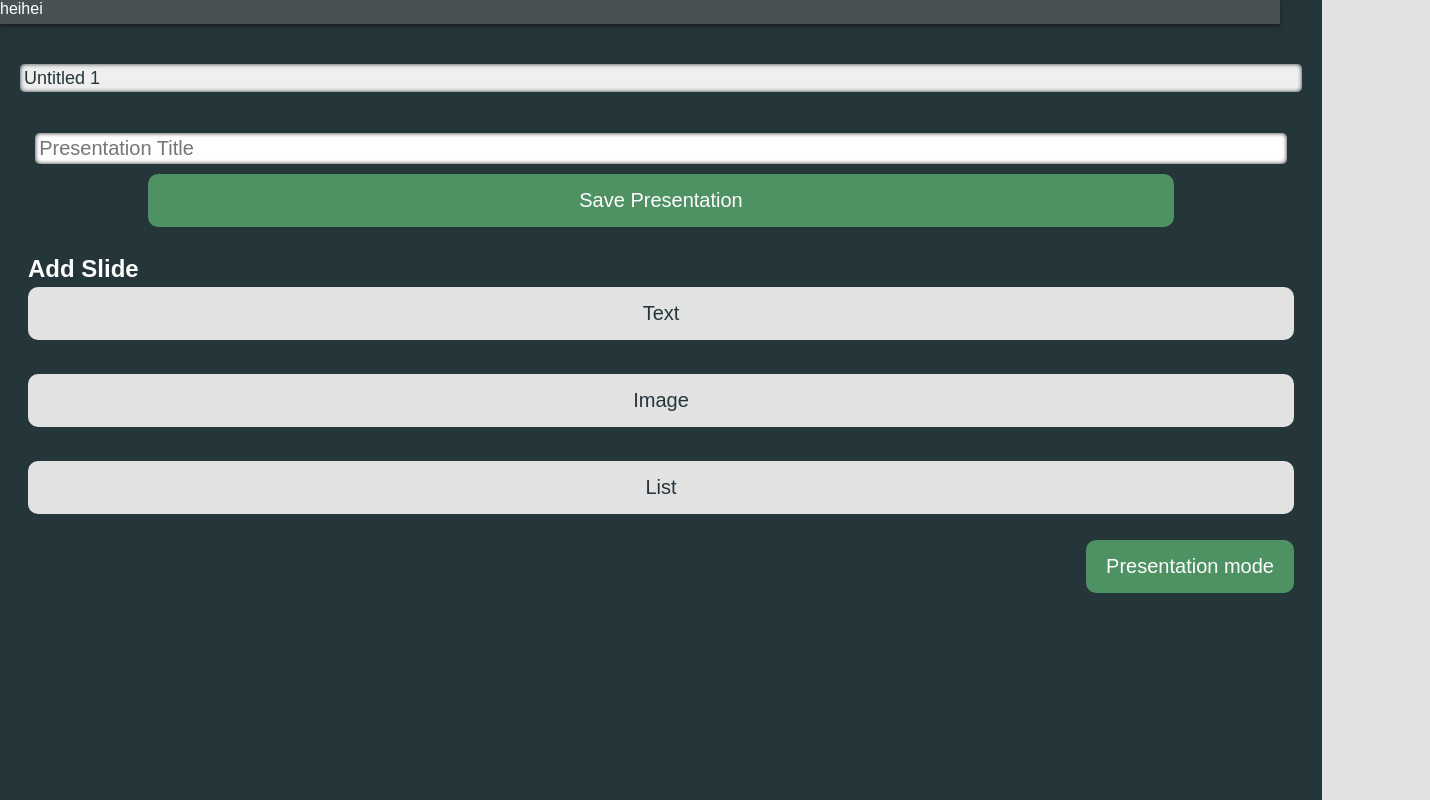
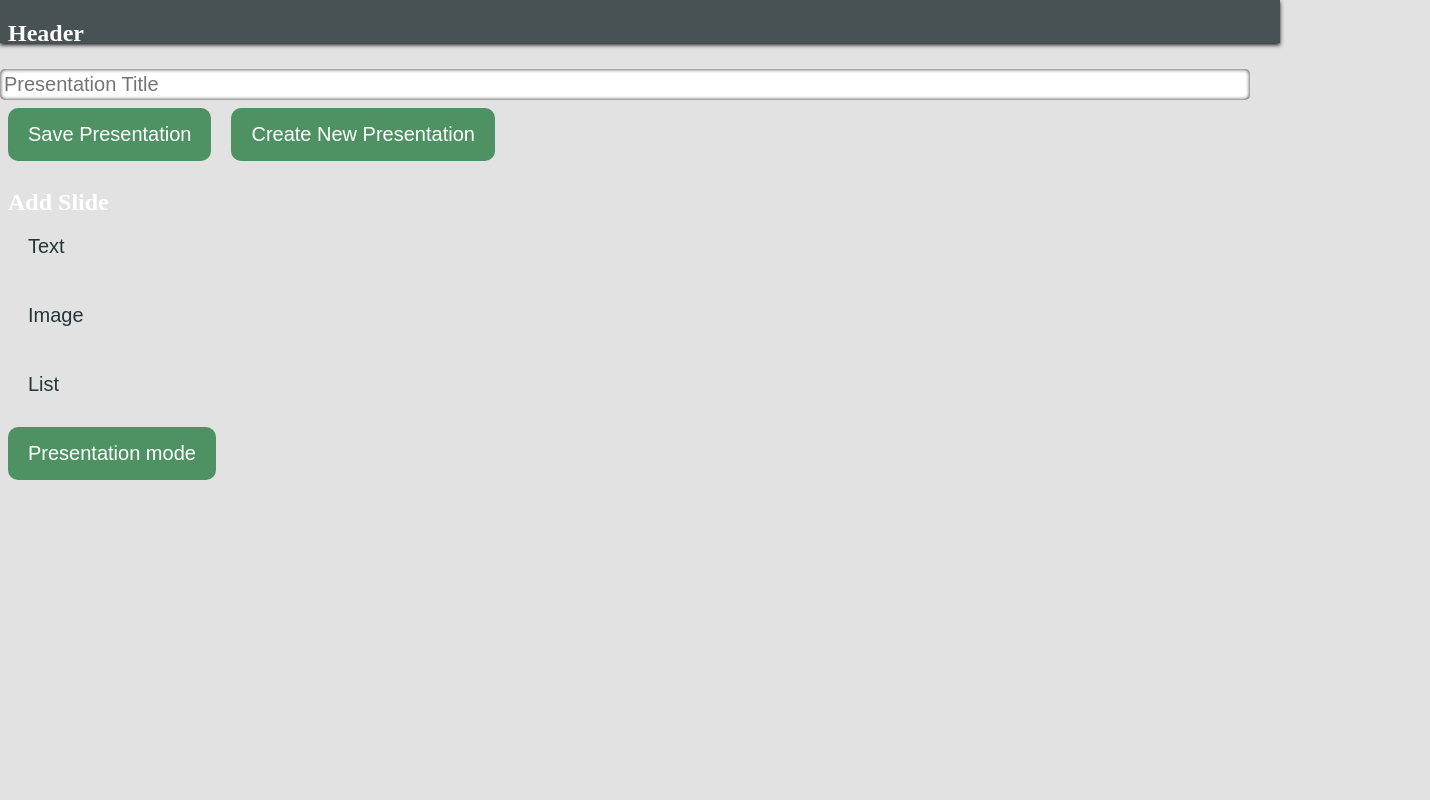
Before and after one commit to MM-200-semesterproject/semesterproject, a website with bundled scripts: page public/index.html in a window 1280 px wide. Shown: the top 800 px of the page, 1430 px wide, since content can reach past the window. Built offline with nearby package versions, Linux system fonts and the light colour scheme.

Commit message:
css partial cleanup

```diff
--- a/public/index.html
+++ b/public/index.html
@@ -5,12 +5,14 @@
     <meta charset="UTF-8">
     <meta name="viewport" content="width=device-width, initial-scale=1.0">
     <title>Edit Mode</title>
-    <link rel="stylesheet" type="text/css" href="styles/PresentasjonStyle.css">
+    <link rel="stylesheet" type="text/css" href="styles/global.css">
 </head>
 
 <body>
 
-<header class="header">heihei</header>
+<header class="header">
+    <h2>Header</h2>
+</header>
 
 <div class="editWrapper">
     <div class="editMenu">
@@ -21,15 +23,16 @@
 
         <form id="savePresForm">
             <input id="inpPresTitle" class="input" type="text" placeholder="Presentation Title"/>
-            <input id="saveNewPres" class="BtnGreen" type="submit" value="Save Presentation"/>
+            <button id="savePres" class="btnGreen" type="submit" value="submit">Save Presentation</button>
+            <button id="createPres" class="btnGreen" type="submit" value="submit">Create New Presentation</button>
         </form>
 
-        <h2 class="h2menu">Add Slide</h2>
-        <button id="addTxt" class="BtnGrey">Text</button><br>
-        <button id="addImg" class="BtnGrey">Image</button><br>
-        <button id="addList" class="BtnGrey">List</button><br>
+        <h2>Add Slide</h2>
+        <button id="addTxt" class="btnGrey">Text</button><br>
+        <button id="addImg" class="btnGrey">Image</button><br>
+        <button id="addList" class="btnGrey">List</button><br>
 
-        <button id="presentMode" class="BtnGreen">Presentation mode</button>
+        <button id="presentMode" class="btnGreen">Presentation mode</button>
 
 
 
--- a/public/js/client.js
+++ b/public/js/client.js
@@ -1,14 +1,11 @@
-import {TextBox} from './spawningElement.js';
+import { TextBox } from './spawningElement.js';
 
 const btnAddTxt = document.getElementById('addTxt');
 
-btnAddTxt.addEventListener('click', async evt => {
-
-    let txt1 = new TextBox("text");
-    txt1.spawnText(document.getElementById('slideDiv'));
-
-})
-
+btnAddTxt.addEventListener('click', async (evt) => {
+  let txt1 = new TextBox('text');
+  txt1.spawnText(document.getElementById('slideDiv'));
+});
 
 let presMenuSelect = document.getElementById('crntPresentation');
 let savePresBtn = document.getElementById('savePresBtn');
@@ -28,8 +25,8 @@ let savePresBtn = document.getElementById('savePresBtn');
 });*/
 
 let presentations = [];
-let savePresForm = document.getElementById('savePresForm');
-savePresForm.addEventListener('submit', async evt => {
+let savePresForm = document.getElementById('createPres');
+savePresForm.addEventListener('submit', async (evt) => {
   evt.preventDefault();
 
   let url = 'https://moreslides.herokuapp.com/presentation';
@@ -38,12 +35,12 @@ savePresForm.addEventListener('submit', async evt => {
   console.log(fdata);
 
   let cfg = {
-    method: "POST",
-    body: fdata
-  }
+    method: 'POST',
+    body: fdata,
+  };
 
-  let response = await fetch(url, cfg).then(data => {
+  let response = await fetch(url, cfg).then((data) => {
     response.json();
     console.log(data);
   });
-})
+});
--- /dev/null
+++ b/public/styles/global.css
@@ -0,0 +1,102 @@
+body {
+  background-color: #e2e2e2;
+  margin: 0;
+  height: 100vh;
+  overflow: hidden;
+}
+
+header {
+  position: fixed;
+  width: 100%;
+  height: 3%;
+  max-height: 60px;
+  min-height: fit-content;
+  background-color: #485153;
+  box-shadow: 0 2px 4px #191c1d;
+  z-index: 9999;
+}
+
+h1 {
+  color: #e2e2e2;
+  font-size: 30px;
+  margin-bottom: 40px;
+  text-align: center;
+}
+
+h2 {
+  text-align: left;
+  color: #ffffff;
+  margin-bottom: -4px;
+  margin-left: 8px;
+}
+
+a {
+  text-decoration: none;
+  display: flex;
+  flex-wrap: wrap;
+  color: #25363a;
+  justify-content: center;
+  align-content: center;
+  border-radius: 30px;
+  padding: 15px 20px;
+  width: 50px;
+  height: 60px;
+  font-size: 60px;
+}
+
+a.arrowBtn {
+  opacity: 0.3;
+}
+
+a:hover {
+  opacity: 1;
+}
+
+button {
+  border: none;
+  padding: 15px 20px;
+  text-align: center;
+  text-decoration: none;
+  display: inline-block;
+  font-size: 20px;
+  margin: 8px 8px;
+  cursor: pointer;
+  border-radius: 10px;
+}
+
+button:active {
+  box-shadow: inset 0 0 4px #212324;
+}
+
+input {
+  border: none;
+  border-radius: 5px;
+  font-size: 20px;
+  margin-bottom: 0px;
+  padding: 4px;
+  box-shadow: inset 0 0 4px #212324;
+  width: 97%;
+}
+
+select {
+  appearance: none;
+  border: none;
+  border-radius: 5px;
+  color: #25363a;
+  cursor: pointer;
+  font-size: 18px;
+  margin-bottom: 5px;
+  padding: 4px;
+  display: grid;
+  align-items: center;
+  box-shadow: inset 0 0 4px #25363a;
+}
+
+.btnGreen {
+  background-color: #4e9263;
+  color: white;
+}
+.btnGrey {
+  background-color: #e2e2e2;
+  color: #25363a;
+}
--- a/public/styles/login.css
+++ /dev/null
@@ -1,58 +0,0 @@
-
-
-input {
-    font-size: 20px;
-}
-
-body{
-    background-color:#E2E2E2;
-}
-
-.SignUpandLogIn{
-    background-color: #25363A;
-    border: none;
-    padding: 50px 120px;
-    margin: 50px 650px;
-    border-radius: 10px;
-    display: flex;
-    flex-direction: column;
-    font-size: 10px;
-
-}
-
-.LogIn {
-     background-color:#4e9263;
-     border: none;
-     color: white;
-     padding: 15px 20px;
-     text-align: center;
-     text-decoration: none;
-     display: inline-block;
-     font-size: 16px;
-     margin: 4px 2px;
-     cursor: pointer;
-     border-radius: 10px;
-
-}
-.SignUp {
-     background-color:#E2E2E2;
-     border: none;
-     color: #485153;
-     padding: 15px 20px;
-     text-align: center;
-     text-decoration: none;
-     display: inline-block;
-     font-size: 16px;
-     margin: 4px 2px;
-     cursor: pointer;
-     border-radius: 10px;
-}
-
-
-.LogIn {
-    font-size: 20px;
-}
-
-.SignUp{
-    font-size: 20px;
-}
```
Also changed, not shown: public/PresMode.html (+14 -29 lines), public/login.html (+4 -9 lines), public/sign-up-copy.html (+16 -27 lines), public/sign-up.html (+0 -2 lines), public/styles/cssOverview.txt (added, +14 -0 lines).
